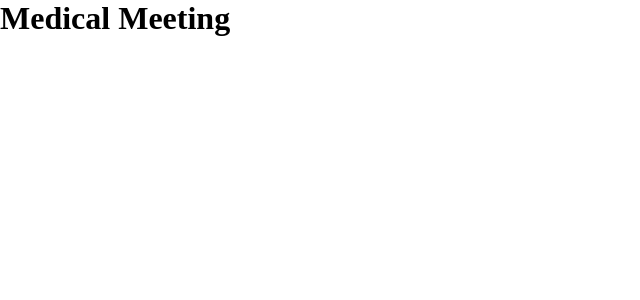
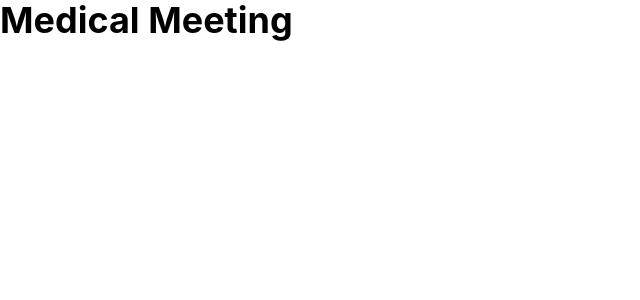
Before and after one commit to danlakelake/Medical-Meeting-React, a React (Vite) app: page / in a window 1280 px wide. Shown: the top 300 px of the page, without its empty margins (0-640 px from the left). Built offline with nearby package versions, Linux system fonts and the light colour scheme.

Commit message:
chore: configure Tailwind CSS

```diff
--- a/package.json
+++ b/package.json
@@ -1,5 +1,5 @@
 {
-  "name": "medical-meeting",
+  "name": "medical-meeting-react",
   "private": true,
   "version": "0.0.0",
   "type": "module",
@@ -10,8 +10,10 @@
     "preview": "vite preview"
   },
   "dependencies": {
+    "@tailwindcss/vite": "^4.3.3",
     "react": "^19.2.8",
-    "react-dom": "^19.2.8"
+    "react-dom": "^19.2.8",
+    "tailwindcss": "^4.3.3"
   },
   "devDependencies": {
     "@eslint/js": "^10.0.1",
--- a/src/App.tsx
+++ b/src/App.tsx
@@ -2,7 +2,7 @@
 function App() {
 
   return (
-    <h1>Medical Meeting</h1>
+    <h1 className="text-4xl font-bold">Medical Meeting</h1>
   )
 }
 
--- a/src/index.css
+++ b/src/index.css
@@ -1,3 +1,5 @@
+@import 'tailwindcss';
+
 * {
   margin: 0;
   padding: 0;
--- a/vite.config.ts
+++ b/vite.config.ts
@@ -1,7 +1,8 @@
-import react from '@vitejs/plugin-react'
-import { defineConfig } from 'vite'
+import react from '@vitejs/plugin-react';
+import tailwindcss from '@tailwindcss/vite';
+import { defineConfig } from 'vite';
 
 // https://vite.dev/config/
 export default defineConfig({
-  plugins: [react()],
-})
+  plugins: [react(), tailwindcss()],
+});
```
Also changed, not shown: 1 other file (tests, documents, lock files or other folders).
